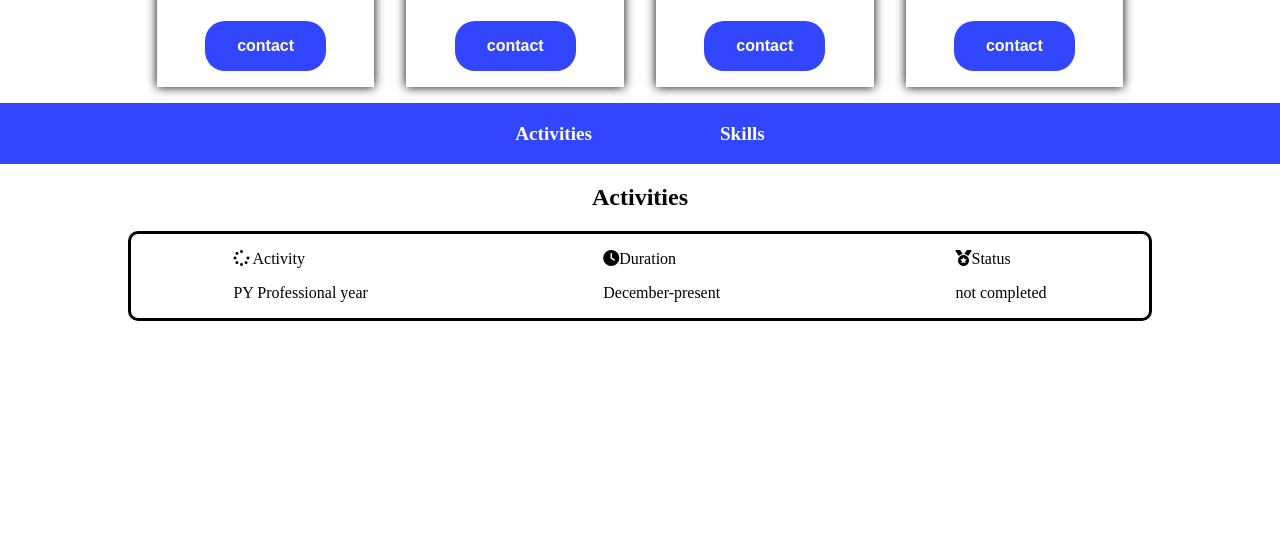
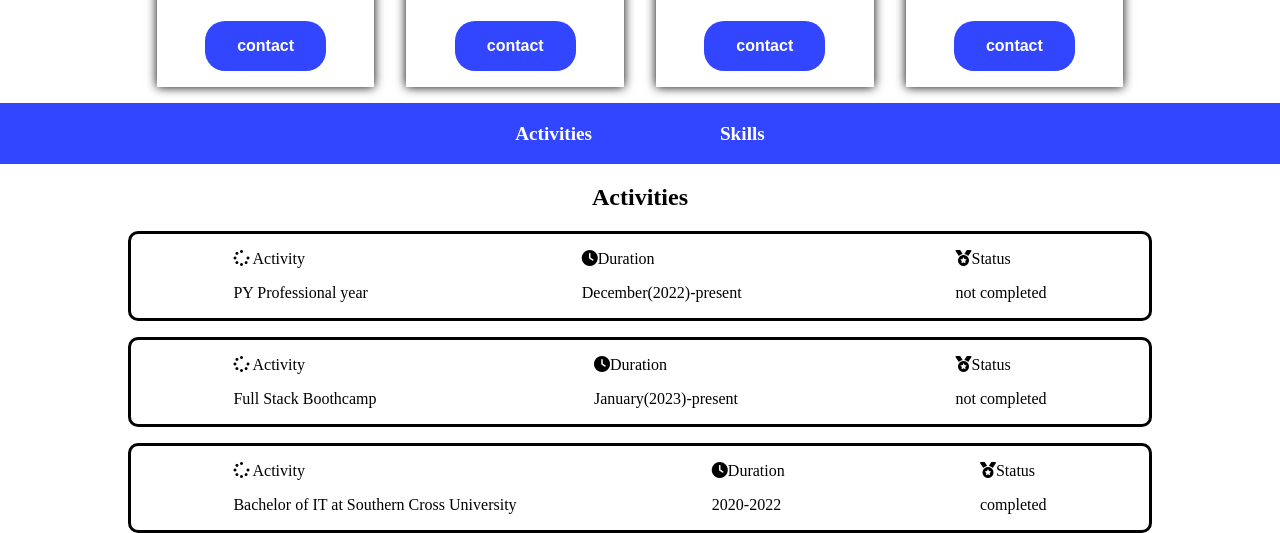
Before and after one commit to andrewphanpuspo2000/Flexbox-MyProfile-Project, a plain HTML site: page index.html in a window 1280 px wide. Shown: the part 707-1240 px from the top of the page. Before the commit the page ends 1028 px from the top, so only its background shows below. Drawn offline with Linux system fonts and the light colour scheme.

Commit message:
update on activities section

```diff
--- a/index.html
+++ b/index.html
@@ -86,13 +86,13 @@
     <!-- Navigation for page -->
     <div class="nav">
       <div class="option">
-        <p>Activities</p>
+        <a href="#activityId"><p>Activities</p></a>
       </div>
       <div class="option">
         <p>Skills</p>
       </div>
     </div>
-    <div class="activityContainer">
+    <div id="activityId" class="activityContainer">
       <h2>Activities</h2>
       <div class="actContainer">
         <div class="activity">
@@ -102,13 +102,43 @@
           </div>
           <div class="duration">
             <p><i class="fa-solid fa-clock"></i>Duration</p>
-            <p>December-present</p>
+            <p>December(2022)-present</p>
           </div>
           <div class="status">
             <p><i class="fa-solid fa-medal"></i>Status</p>
             <p>not completed</p>
           </div>
         </div>
+
+        <div class="activity">
+          <div class="name">
+            <p><i class="fa-solid fa-spinner"></i> Activity</p>
+            <p>Full Stack Boothcamp</p>
+          </div>
+          <div class="duration">
+            <p><i class="fa-solid fa-clock"></i>Duration</p>
+            <p>January(2023)-present</p>
+          </div>
+          <div class="status">
+            <p><i class="fa-solid fa-medal"></i>Status</p>
+            <p>not completed</p>
+          </div>
+        </div>
+
+        <div class="activity">
+          <div class="name">
+            <p><i class="fa-solid fa-spinner"></i> Activity</p>
+            <p>Bachelor of IT at Southern Cross University</p>
+          </div>
+          <div class="duration">
+            <p><i class="fa-solid fa-clock"></i>Duration</p>
+            <p>2020-2022</p>
+          </div>
+          <div class="status">
+            <p><i class="fa-solid fa-medal"></i>Status</p>
+            <p>completed</p>
+          </div>
+        </div>
       </div>
     </div>
   </body>
--- a/style.css
+++ b/style.css
@@ -77,6 +77,10 @@ section h2 {
   background: rgb(50, 70, 255);
   margin-top: 1rem;
 }
+.nav a {
+  text-decoration: none;
+  color: white;
+}
 .nav .option {
   font-size: 120%;
   font-weight: bold;
@@ -106,6 +110,9 @@ section h2 {
   width: 100%;
   padding-left: 10%;
   padding-right: 10%;
+  display: flex;
+  flex-direction: column;
+  gap: 1rem;
 }
 
 @media (max-width: 400px) {
```
